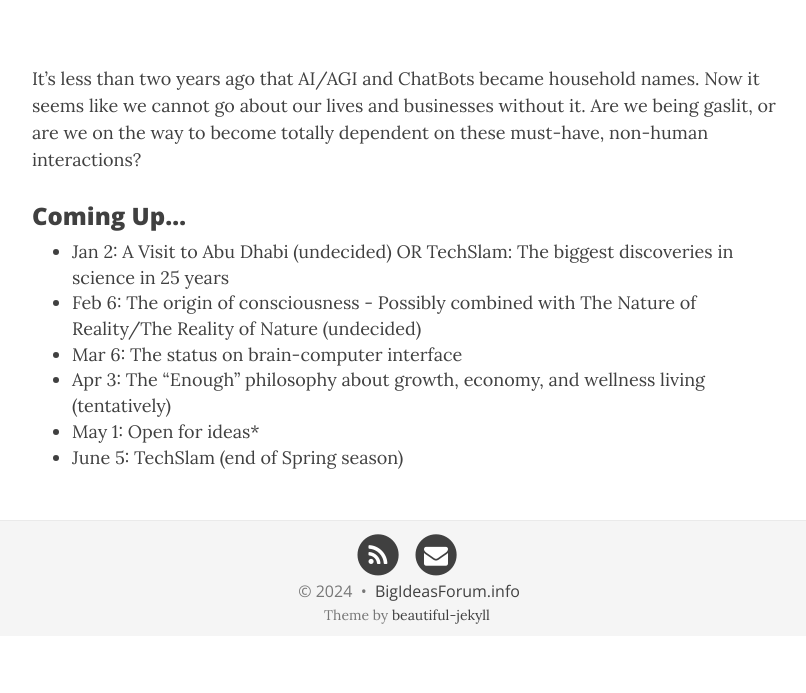
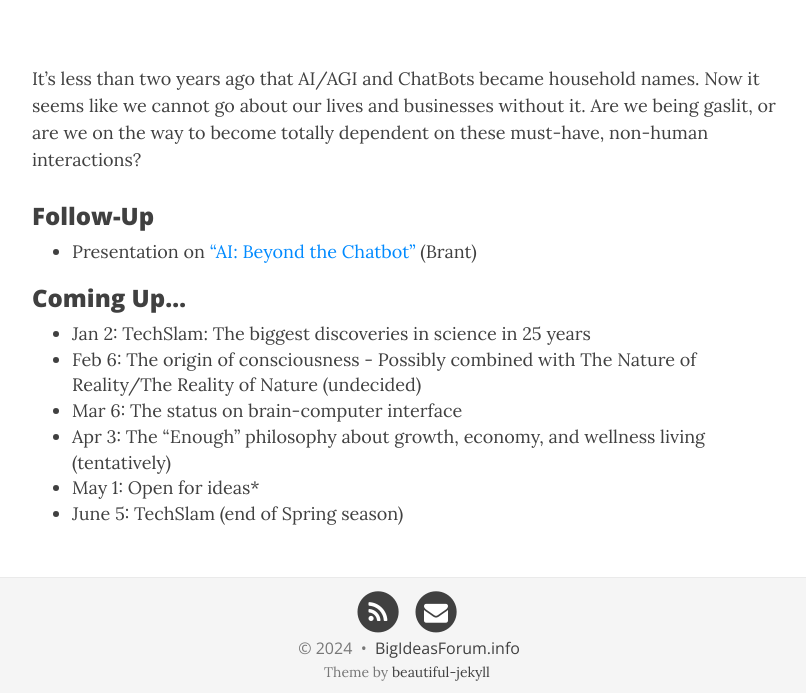
Before and after one commit to BigIdeasForum/bigideasforum.github.io, a Jekyll site: the page built from _posts/2024/2024-12-05-ai-update.md, in a window 1280 px wide and 1212 px high. Shown: the part 519-1212 px from the top of the window, without its empty margins (233-1039 px from the left). Built offline with Jekyll 4.4.1, drawn with Linux system fonts in a browser that asks for light colours; nearby versions of some CDN libraries.

Commit message:
update event

```diff
--- a/_posts/2024/2024-12-05-ai-update.md
+++ b/_posts/2024/2024-12-05-ai-update.md
@@ -10,9 +10,14 @@ bigimg: /img/ai-update.png
 
 It’s less than two years ago that AI/AGI and ChatBots became household names. Now it seems like we cannot go about our lives and businesses without it. Are we being gaslit, or are we on the way to become totally dependent on these must-have, non-human interactions?
 
+### Follow-Up
+
+- Presentation on ["AI: Beyond the Chatbot"](https://tana.pub/pF0Nbo2HIZnN/ai-beyond-the-chatbot) (Brant)
+
+
 ### Coming Up...
 
-- Jan 2: A Visit to Abu Dhabi (undecided) OR TechSlam: The biggest discoveries in science in 25 years
+- Jan 2: TechSlam: The biggest discoveries in science in 25 years
 - Feb 6: The origin of consciousness - Possibly combined with The Nature of Reality/The Reality of Nature (undecided)
 - Mar 6: The status on brain-computer interface
 - Apr 3: The “Enough” philosophy about growth, economy, and wellness living (tentatively)
```
